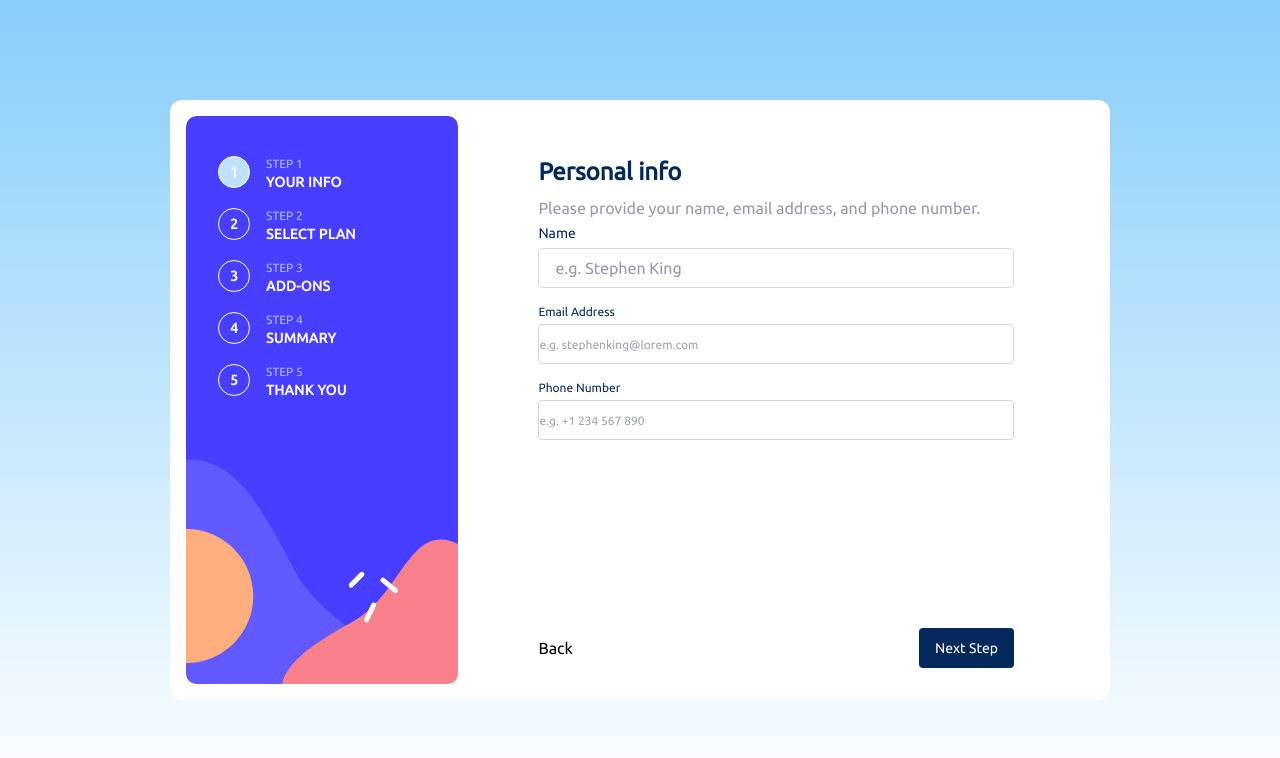
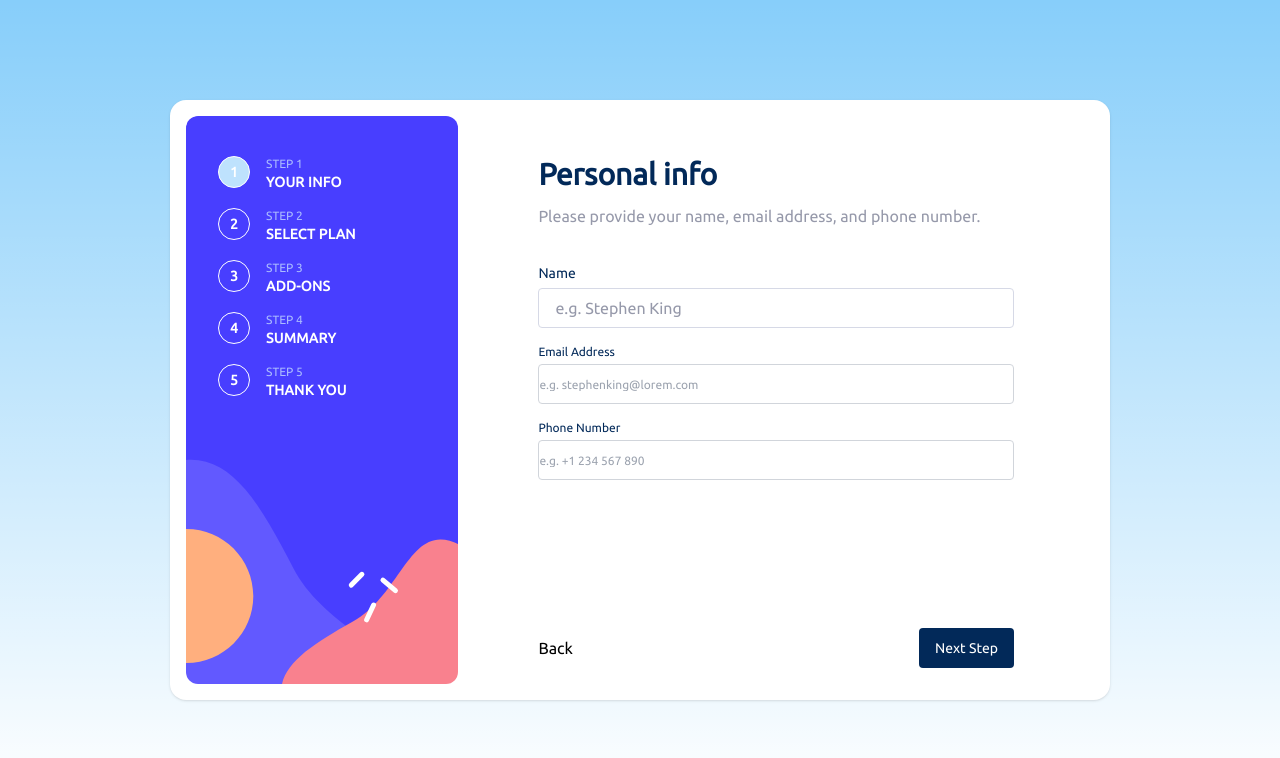
Before and after one commit to ishukhatri/multi-step-form, a Next.js app: page / in a window 1280 px wide. Shown: the top 758 px of the page. Built offline with nearby package versions, Linux system fonts and the light colour scheme.

Commit message:
fixed some ui

```diff
--- a/src/app/components/common/form-group-intro/FormGroupIntro.jsx
+++ b/src/app/components/common/form-group-intro/FormGroupIntro.jsx
@@ -2,8 +2,10 @@ import React from "react";
 
 const FormGroupIntro = ({ title, description }) => {
   return (
-    <div className="flex-col justify-center items-start gap-2 inline-flex">
-      <div className="font-bold text-2xl text-theme-denim">{title}</div>
+    <div className="flex-col justify-center items-start gap-2 md:gap-3 inline-flex">
+      <div className="font-bold text-2xl md:text-3xl text-theme-denim">
+        {title}
+      </div>
       <div className="font-normal text-base text-theme-grey leading-6">
         {description}
       </div>
--- a/src/app/components/forms/FormLayout.jsx
+++ b/src/app/components/forms/FormLayout.jsx
@@ -10,7 +10,7 @@ const FormLayout = ({ title, description, onSubmit, children }) => {
 
   return (
     <div className="h-full flex flex-col justify-between">
-      <div className="form mx-4 md:mx-0 gap-6 bg-white px-6 py-8 md:p-0 rounded-[10px]">
+      <div className="form flex flex-col mx-4 md:mx-0 gap-6 md:gap-8 bg-white px-6 py-8 md:p-0 rounded-[10px]">
         <FormGroupIntro
           title={title}
           description={description}
--- a/src/app/page.jsx
+++ b/src/app/page.jsx
@@ -15,22 +15,22 @@ const Main = () => {
 
   return (
     <div
-      className="outer-container md:p-4 md:w-[940px] md:h-[600px] md:bg-white flex flex-col
-    md:flex-row gap-8 md:gap-0 h-screen md:rounded-xl bg-mobile-bg-image bg-no-repeat md:bg-none"
+      className="outer-container h-screen flex flex-col gap-8 bg-mobile-bg-image bg-contain bg-no-repeat
+      md:flex-row md:gap-0 md:p-4 md:w-[940px] md:h-[600px] md:bg-none md:bg-white md:shadow md:rounded-2xl "
     >
       <div
-        className="side-bar-with-stepper md:rounded-[10px] md:w-[30%] flex items-center
-        justify-center md:justify-start pt-10 md:pl-8 md:items-start  md:bg-desktop-bg-image
-        md:bg-cover bg-no-repeat"
+        className="stepper-container flex pt-10 justify-center
+        md:w-[30%] md:rounded-xl md:justify-start md:pl-8 md:items-start
+        md:bg-desktop-bg-image md:bg-cover md:bg-no-repeat"
       >
         <Stepper></Stepper>
       </div>
-      <div className="form-n-button-holder md:w-[70%] md:px-20 md:mx-auto md:mt-10 md:mb-4">
-        {currentStepIndex == 1 && <Form />}
-        {currentStepIndex == 2 && <PlanRadioGroup />}
-        {currentStepIndex == 3 && <AddonsForm />}
-        {currentStepIndex == 4 && <FinishingUp />}
-        {currentStepIndex == 5 && <ThankYou />}
+      <div className="form-with-button-holder md:w-[70%] md:px-20 md:mx-auto md:mt-10 md:mb-4">
+        {currentStepIndex === 1 && <Form />}
+        {currentStepIndex === 2 && <PlanRadioGroup />}
+        {currentStepIndex === 3 && <AddonsForm />}
+        {currentStepIndex === 4 && <FinishingUp />}
+        {currentStepIndex === 5 && <ThankYou />}
       </div>
     </div>
   );
```
